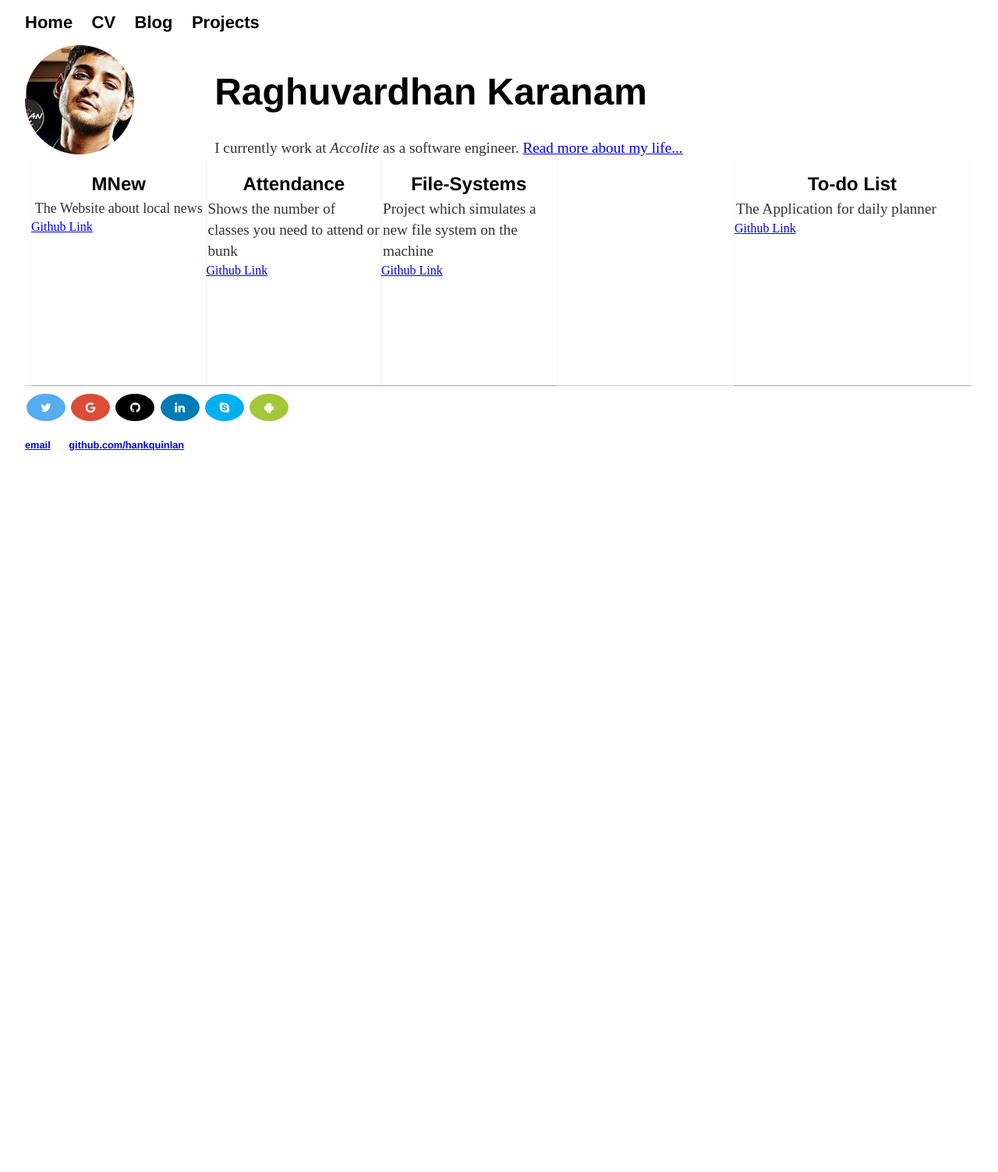
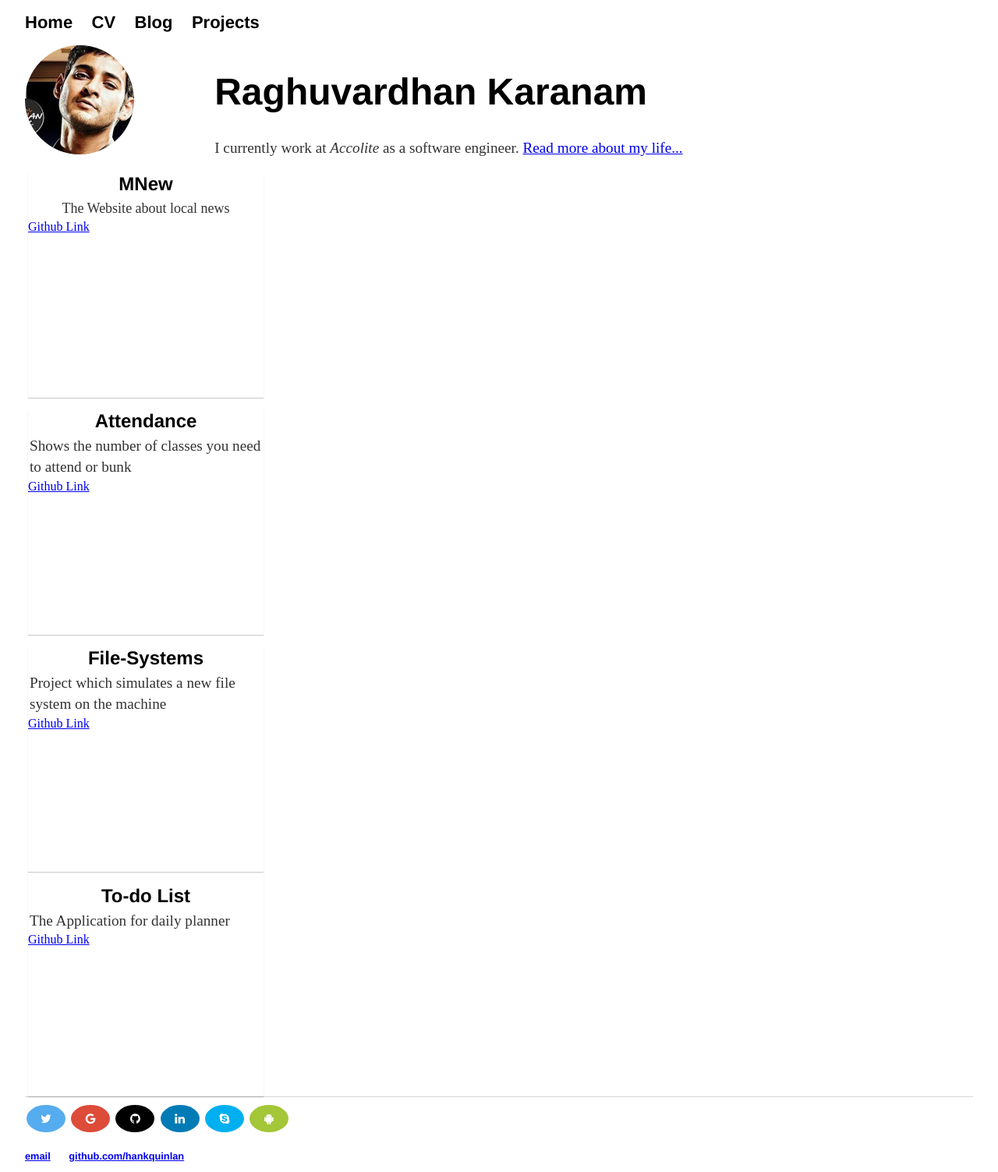
Before and after one commit to raghuvardhan/raghuvardhan.github.io, a Jekyll site: the page built from index.html, in a window 1280 px wide. Shown: the whole page at 78% size. Built offline with Jekyll 4.4.1, drawn with Linux system fonts in a browser that asks for light colours; before the commit the page ends 900 px from its top, so only the background shows below that.

Commit message:
Update css/main.css

```diff
--- a/css/main.css
+++ b/css/main.css
@@ -100,23 +100,17 @@ img {
 }
 
 .portfolio {
-  display: flex;
-  flex-wrap: wrap;
-  padding: 0 4px;
-}
+  display: grid;
+/*  flex-wrap: wrap;
+/**/  padding: 0 4px;
+*/}
 
 .card {
     box-shadow: 0 1px 1px 0 rgba(0, 0, 0, 0.2);
     width:25%;
     height:18em;
-    float: left;
-}
-
-.column{
- float: left;
-  flex: 25%;
-  padding: 0 4px;
-}
+/*    float: left;
+*/}
 
 .description {
     font-size: 18px;
```
